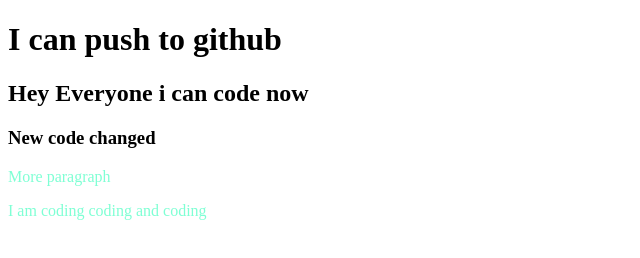
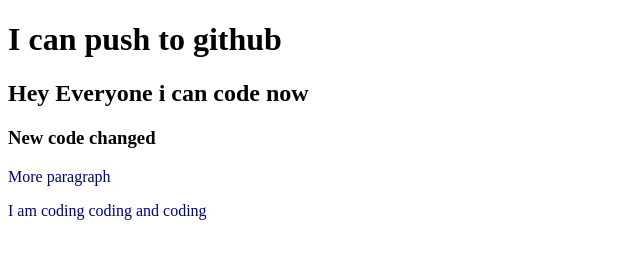
Before and after one commit to nosianuri/my-second-repo, a plain HTML site: page index.html in a window 1280 px wide. Shown: the whole page, without its empty margins (0-640 px from the left). Drawn offline with Linux system fonts and the light colour scheme.

Commit message:
color changed

```diff
--- a/style.css
+++ b/style.css
@@ -1,3 +1,3 @@
 p{
-    color:aquamarine
+    color:navy
 }
```
